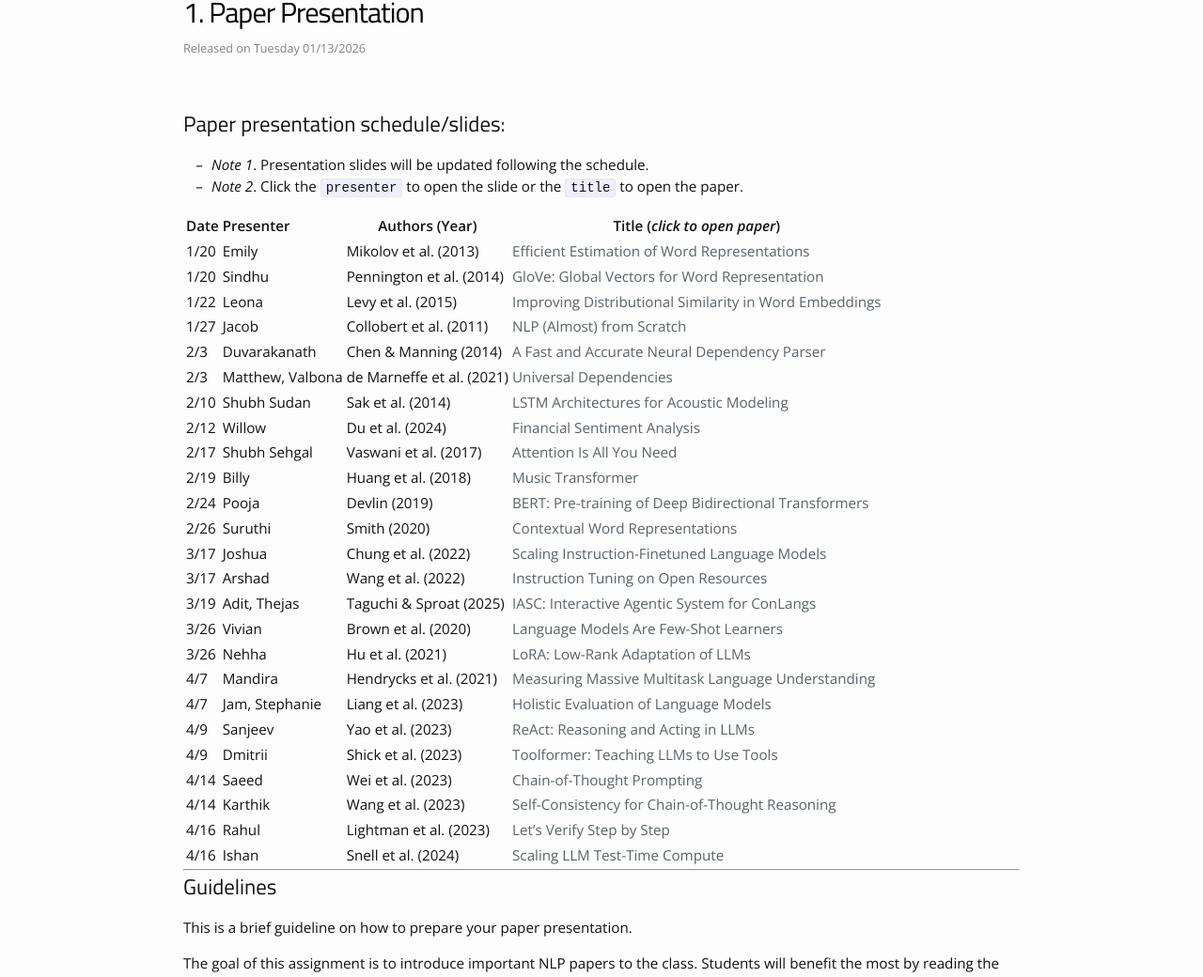
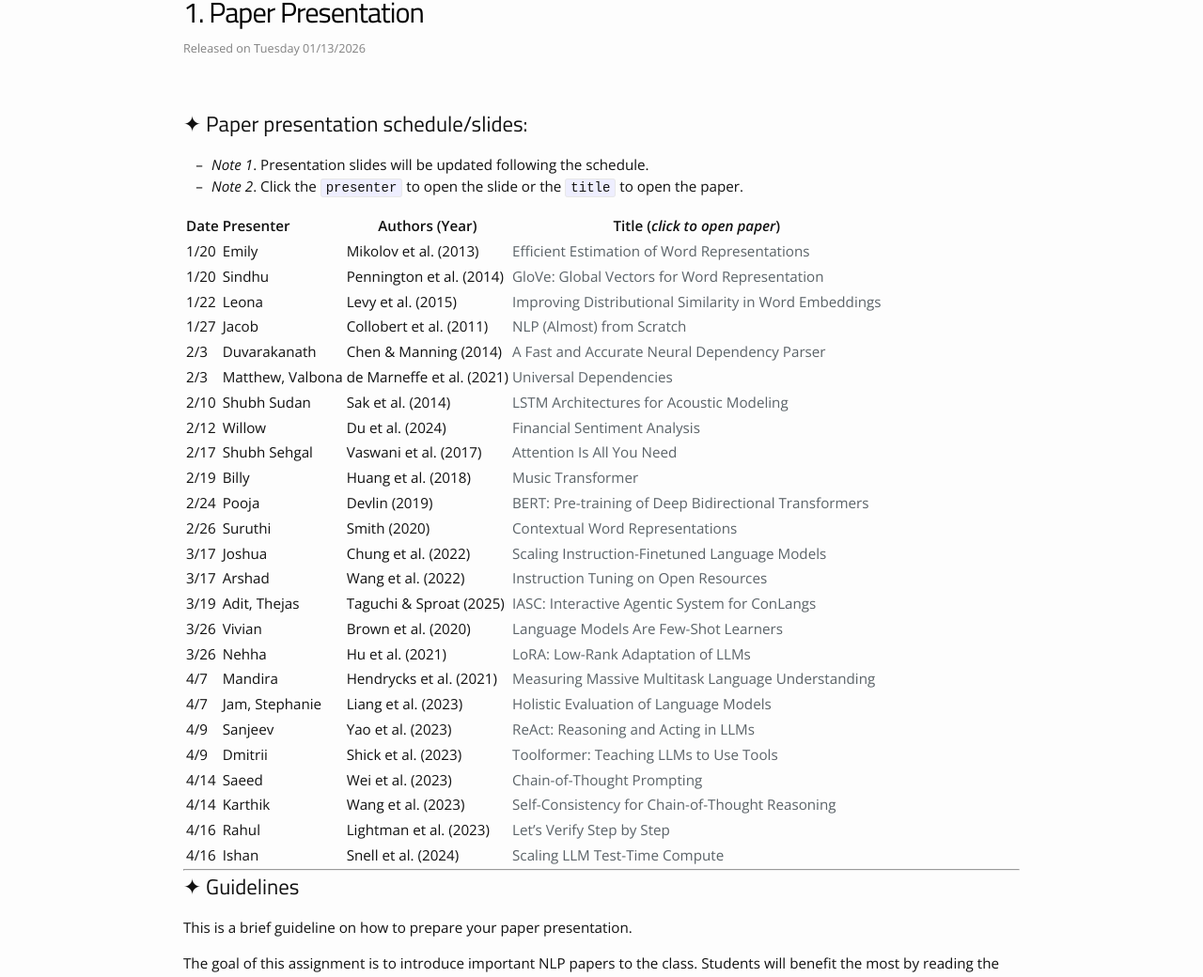
Before and after one commit to hksung/Spring26_PSYC681, a Jekyll site: the page built from _assignments/1_paper presentation.md, in a window 1280 px wide and 1400 px high. Shown: the part 179-1219 px from the top of the window at 94% size. Built offline with Jekyll 4.4.1, drawn with Linux system fonts in a browser that asks for light colours; nearby versions of some CDN libraries; some of the changed text lies outside the part shown.

```diff
--- a/_assignments/1_paper presentation.md
+++ b/_assignments/1_paper presentation.md
@@ -8,7 +8,7 @@ due_event:
     description: '1. Paper Presentation'
 ---
 
-## Paper presentation schedule/slides:
+## ✦ Paper presentation schedule/slides:
 - *Note 1*. Presentation slides will be updated following the schedule.
 - *Note 2*. Click the `presenter` to open the slide or the `title` to open the paper.
 
@@ -42,7 +42,7 @@ due_event:
 
 ---
 
-## Guidelines
+## ✦ Guidelines
 
 This is a brief guideline on how to prepare your paper presentation.
 
@@ -74,7 +74,7 @@ When preparing your presentation, consider the following guiding questions:
 
 ---
 
-## Evaluation
+## ✦ Evaluation
 
 Presentations will be evaluated based on the simple criteria (2 points each, 6 points in total):
 1. *Clarity*: Are the key ideas communicated clearly?
```
